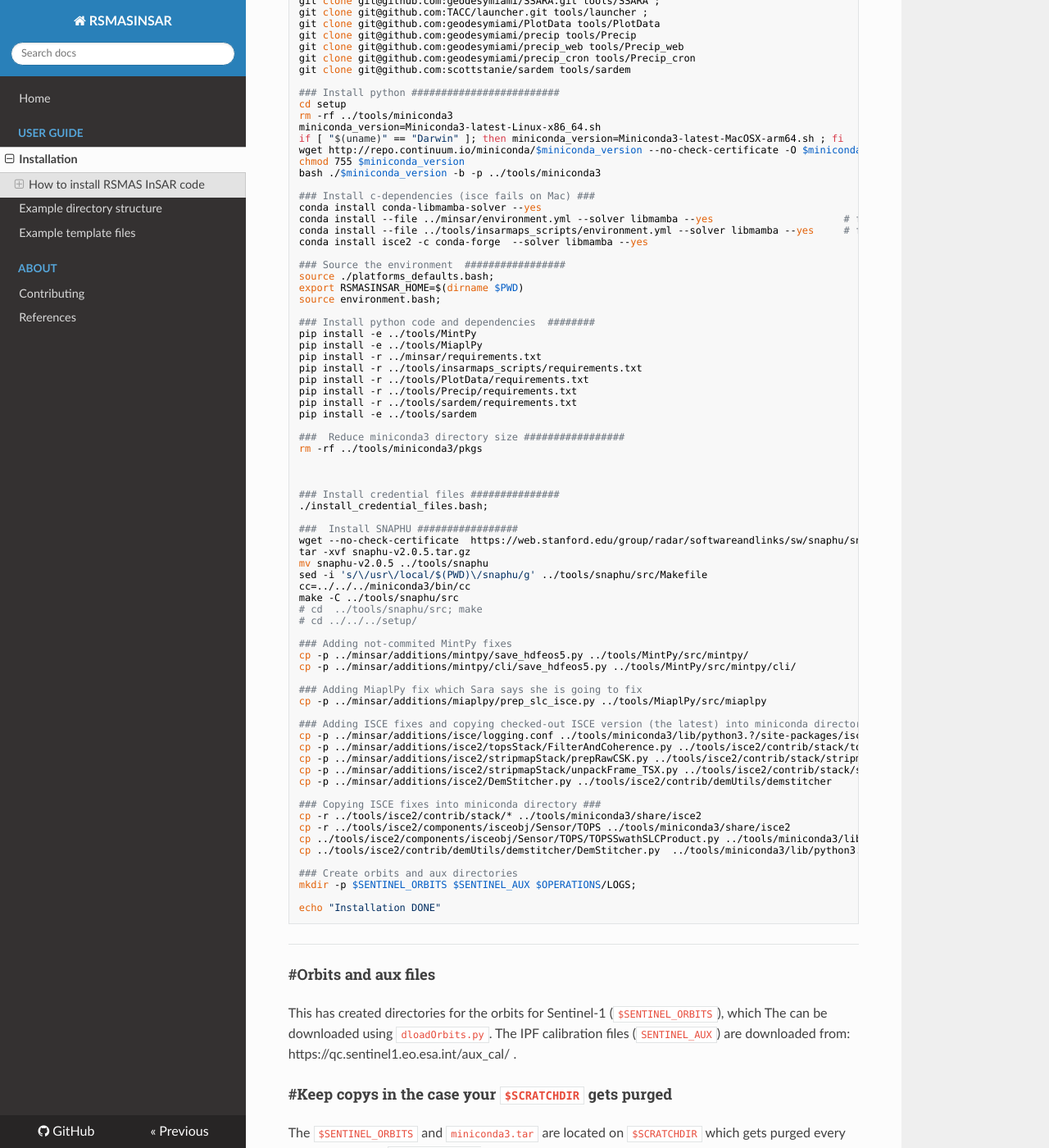
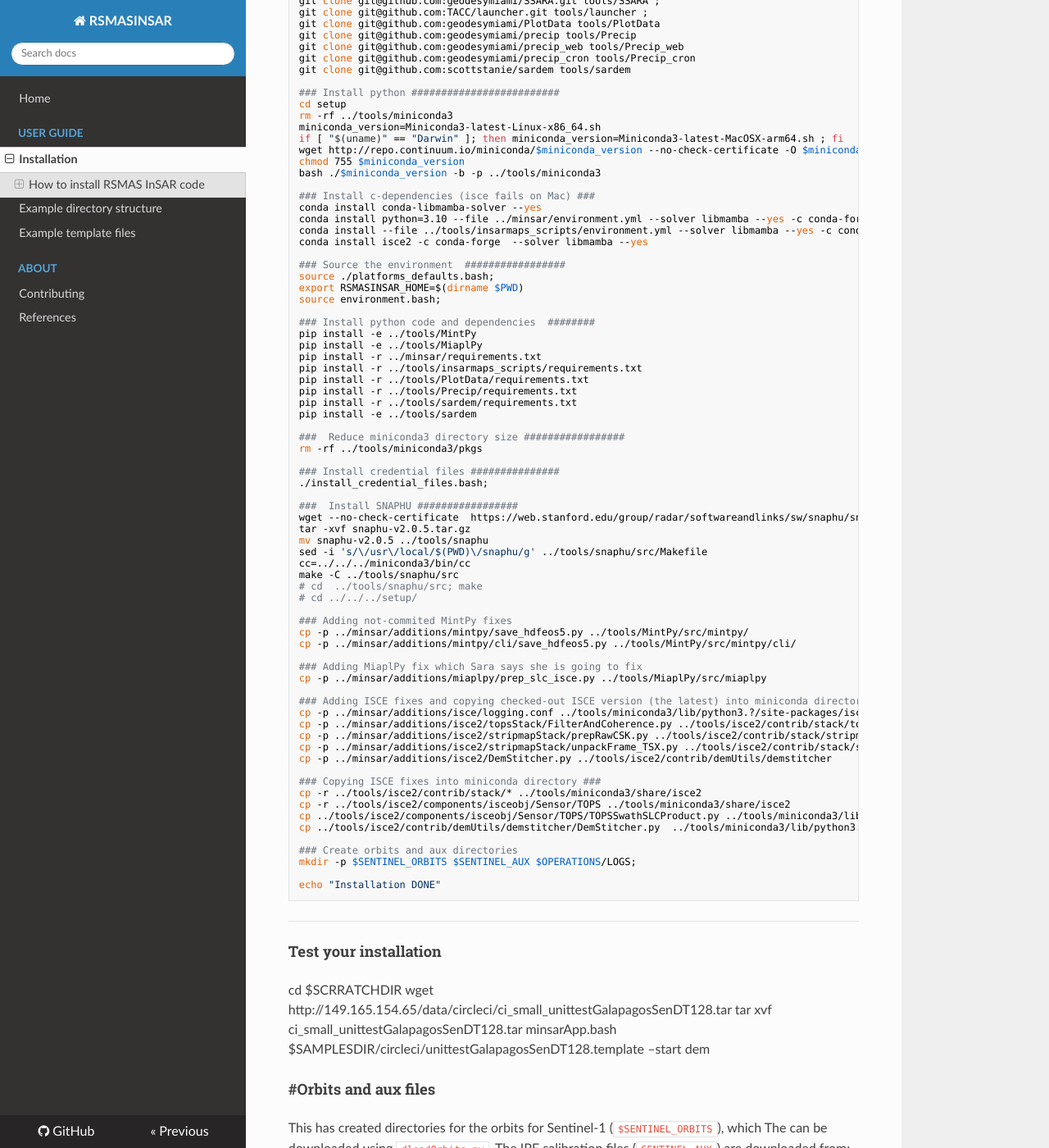
Before and after one commit to geodesymiami/rsmas_insar, an MkDocs documentation site: the page built from docs/installation.md, in a window 1280 px wide and 1400 px high, scrolled down 885 px. Shown: the whole window at 82% size. Built offline with MkDocs 1.6.1, drawn with Linux system fonts in a browser that asks for light colours; nearby versions of some CDN libraries.

Commit message:
Update installation.md

````diff
--- a/docs/installation.md
+++ b/docs/installation.md
@@ -57,8 +57,8 @@ bash ./$miniconda_version -b -p ../tools/miniconda3
 
 ### Install c-dependencies (isce fails on Mac) ###
 conda install conda-libmamba-solver --yes
-conda install --file ../minsar/environment.yml --solver libmamba --yes                      # first install c-code
-conda install --file ../tools/insarmaps_scripts/environment.yml --solver libmamba --yes     # first install c-code
+conda install python=3.10 --file ../minsar/environment.yml --solver libmamba --yes -c conda-forge             # first install c-code
+conda install --file ../tools/insarmaps_scripts/environment.yml --solver libmamba --yes -c conda-forge
 conda install isce2 -c conda-forge  --solver libmamba --yes
 
 ### Source the environment  #################
@@ -78,8 +78,6 @@ pip install -e ../tools/sardem
 
 ###  Reduce miniconda3 directory size #################
 rm -rf ../tools/miniconda3/pkgs
-
-
 
 ### Install credential files ###############
 ./install_credential_files.bash;
@@ -119,8 +117,12 @@ mkdir -p $SENTINEL_ORBITS $SENTINEL_AUX $OPERATIONS/LOGS;
 
 echo "Installation DONE"
 ```
-
 ---
+### Test your installation
+cd $SCRRATCHDIR
+wget http://149.165.154.65/data/circleci/ci_small_unittestGalapagosSenDT128.tar
+tar xvf ci_small_unittestGalapagosSenDT128.tar
+minsarApp.bash $SAMPLESDIR/circleci/unittestGalapagosSenDT128.template --start dem
 
 ### #Orbits and aux files
 This has created directories for the orbits for Sentinel-1 (`$SENTINEL_ORBITS`), which The can be downloaded using `dloadOrbits.py`. The IPF calibration files (`SENTINEL_AUX`) are downloaded from: https://qc.sentinel1.eo.esa.int/aux_cal/ .
````
